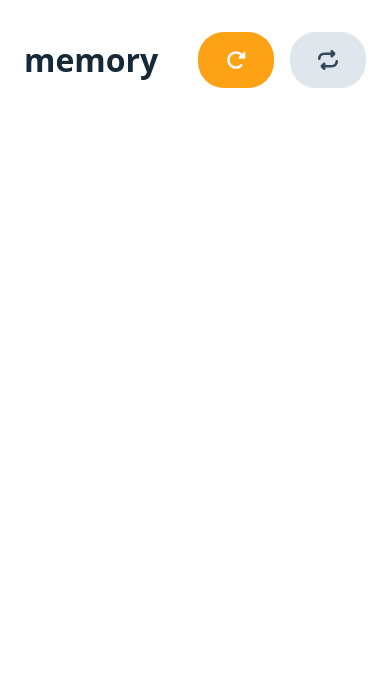
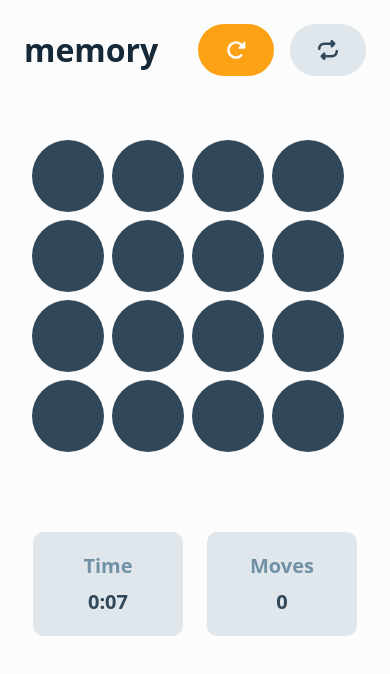
Before and after one commit to oussamataima/memory_game, a Vue app: page /play in a window 390 px wide. Shown: the top 674 px of the page. Built offline with nearby package versions, Linux system fonts and the light colour scheme.

Commit message:
fix desing for responsive

```diff
--- a/package.json
+++ b/package.json
@@ -16,7 +16,6 @@
     "@fortawesome/free-regular-svg-icons": "^6.6.0",
     "@fortawesome/free-solid-svg-icons": "^6.6.0",
     "@fortawesome/vue-fontawesome": "^3.0.8",
-    "pinia": "^2.1.7",
     "tailwind-merge": "^2.4.0",
     "vue": "^3.4.29",
     "vue-router": "^4.3.3"
--- a/src/components/Circle.vue
+++ b/src/components/Circle.vue
@@ -11,12 +11,9 @@ const props = defineProps<{
 const classes = computed(() => {
     const { variant , grid } = props;
     let v =  variant === "hidden" ? "bg-tealBlue" : variant === "visible" ? "bg-lightGray" : "bg-yellowOrange";
-    let g = grid == 4 ? "size-[72px] md:size-[118px]" : "size-[47px] md:size-[82px] ";
+    let g = grid == 4 ? "size-[72px] md:size-[100px]" : "size-[47px] md:size-[82px] ";
     return g + " " + v
 })
-// watch(props, () => {
-//     console.log(props.variant);
-// })
 
 </script>
 <template>
--- a/src/main.ts
+++ b/src/main.ts
@@ -1,7 +1,6 @@
 import './assets/main.css'
 
 import { createApp } from 'vue'
-import { createPinia } from 'pinia'
 
 /* import the fontawesome core */
 import { library } from '@fortawesome/fontawesome-svg-core'
@@ -16,7 +15,7 @@ import { faFutbol,  faAnchor, faFlask, faSun, faHandSpock, faBug, faMoon, faSnow
 
 import App from './App.vue'
 import router from './router'
-import { faHandSparkles } from '@fortawesome/free-solid-svg-icons/faHandSparkles'
+
 
 const app = createApp(App)
 
@@ -24,7 +23,6 @@ const app = createApp(App)
 library.add(faFutbol,faAnchor,faFlask,faSun,faHandSpock,faBug,faMoon,faSnowflake,faLiraSign,faCar,faCat,faStar,faHandshake,faFaceSmile,faPizzaSlice,faFire,faBroom,faPlane,faRepeat,faRotateRight)
 
 
-app.use(createPinia())
 app.component('font-awesome-icon', FontAwesomeIcon)
 app.use(router)
 app.mount('#app')
--- a/src/router/index.ts
+++ b/src/router/index.ts
@@ -13,7 +13,7 @@ const router = createRouter({
       path: '/play',
       name: 'play',
       component: () => import('../views/PlayView.vue'),
-      props: (route) => ({grid: Number(route.query.grid), theme: String(route.query.theme), numPlayers: Number(route.query.numPlayers)}),
+      props: (route) => ({grid: Number(route.query.grid) || 4, theme: String(route.query.theme) || "numbers", numPlayers: Number(route.query.numPlayers) || 1}),
     }
   ]
 })
--- a/src/views/HomeView.vue
+++ b/src/views/HomeView.vue
@@ -24,7 +24,7 @@ function changeNumPlayers(num: number) {
 
 <template>
   <main class="min-h-screen">
-    <header class="pt-14 pb-7">
+    <header class=" pb-7">
       <h1 class="text-center text-white text-[32px] font-bold">memory</h1>
     </header>
     <section
@@ -72,8 +72,8 @@ function changeNumPlayers(num: number) {
     </section>
   </main>
 </template>
-<style scoped>
+<style >
 body {
-  @apply bg-darkBlue;
+  background-color: #152938 !important;
 }
 </style>
--- a/src/views/PlayView.vue
+++ b/src/views/PlayView.vue
@@ -124,9 +124,9 @@ function isAllMatched() {
 }
 const classes = computed(() => {
   if (props.grid === 4) {
-    return { a: "mt-[106px]", b: "mt-[126px]", c: "max-w-[532px]" };
+    return { a: "mt-20", b: "mt-20", c: "max-w-[532px]" };
   } else {
-    return { a: "mt-[85px]", b: "mt-[102px]", c: "max-w-[572px]" };
+    return { a: "mt-20", b: "mt-20", c: "max-w-[572px]" };
   }
 
 });
@@ -141,6 +141,7 @@ function Restart() {
   timer.value = 0;
   currentPlayer.value = 1;
   gameFinished.value = false;
+  players.value = players.value.map((player) => ({ ...player, points: 0 }));
   clearInterval(timerInterval);
   timerInterval = setInterval(() => {
     timer.value = timer.value + 1000;
@@ -151,18 +152,18 @@ function Restart() {
 
 <template>
   <main class="container">
-    <header class="flex justify-between items-center mt-8">
+    <header class="flex justify-between items-center mt-6">
       <h1 class="text-center text-darkBlue text-[32px] font-bold">memory</h1>
       <div class="flex gap-4">
         <button
-          class="bg-yellowOrange text-white rounded-3xl py-3.5 px-7 font-bold text-xl hover:bg-[#FFB84A] transition"
+          class="bg-yellowOrange text-white rounded-3xl py-3 px-7 font-bold text-xl hover:bg-[#FFB84A] transition"
           @click="Restart"
         >
           <span class="hidden md:block">Restart</span>
           <font-awesome-icon class="md:hidden" :icon="['fas', 'rotate-right']" />
         </button>
         <button
-          class="bg-darkLightGray text-tealBlue rounded-3xl py-3.5 px-7 font-bold text-xl hover:text-white hover:bg-darkerTealBlue transition"
+          class="bg-darkLightGray text-tealBlue rounded-3xl py-3 px-7 font-bold text-xl hover:text-white hover:bg-darkerTealBlue transition"
           @click="() => {
             router.push({ name: 'home' });
           }"
@@ -175,9 +176,8 @@ function Restart() {
     <section
       :class="
         twMerge(
-          'flex gap-3 md:gap-4 flex-wrap max-w-[572px] mx-auto mt-16',
-          classes.a,
-          classes.c
+          'flex gap-2 md:gap-4 flex-wrap max-w-[327px]  mx-auto mt-16',
+          grid === 4 ? 'md:max-w-[532px]' : 'md:max-w-[572px]'
         )
       "
     >
@@ -202,22 +202,22 @@ function Restart() {
     </section>
     <section
       v-if="props.numPlayers === 1"
-      :class="twMerge('flex gap-6 mx-auto w-fit', classes.b)"
+      :class="twMerge('flex gap-6 mx-auto w-fit mb-6', classes.b)"
     >
       <div
-        class="flex justify-between items-center md:min-w-[255px] bg-darkLightGray p-5 rounded-[10px]"
+        class="flex flex-col md:flex-row justify-between gap-2 items-center md:min-w-[255px] bg-darkLightGray p-5 rounded-[10px] w-[150px] md:w-auto"
       >
         <span class="text-blueDarkGray text-xl font-bold">Time</span>
         <span class="text-tealBlue text-xl font-bold">{{ formatTime(timer) }}</span>
       </div>
       <div
-        class="flex justify-between items-center md:min-w-[255px] bg-darkLightGray p-5 rounded-[10px]"
+        class="flex flex-col md:flex-row justify-between gap-2 items-center md:min-w-[255px] bg-darkLightGray p-5 rounded-[10px] w-[150px] md:w-auto"
       >
         <span class="text-blueDarkGray text-xl font-bold">Moves</span>
         <span class="text-tealBlue text-xl font-bold">{{ moveCount }}</span>
       </div>
     </section>
-    <section v-else :class="twMerge('flex gap-6 mx-auto w-fit', classes.b)">
+    <section v-else :class="twMerge('flex gap-3 mx-auto w-fit mb-6', classes.b)">
       <PlayerTurn
         v-for="i in props.numPlayers"
         :player="i"
@@ -234,8 +234,8 @@ function Restart() {
     />
   </main>
 </template>
-<style scoped>
+<style >
 body {
-  background-color: #fcfcfc;
+  background-color: #fcfcfc !important;
 }
 </style>
--- a/tailwind.config.js
+++ b/tailwind.config.js
@@ -15,6 +15,7 @@ export default {
         DEFAULT: "1.5rem",
         sm: "2rem",
         md: "3.5rem",
+        xl: "0",
 
       }
     },
```
Also changed, not shown: text.txt (deleted), 2 other files (tests, documents, lock files or other folders).
